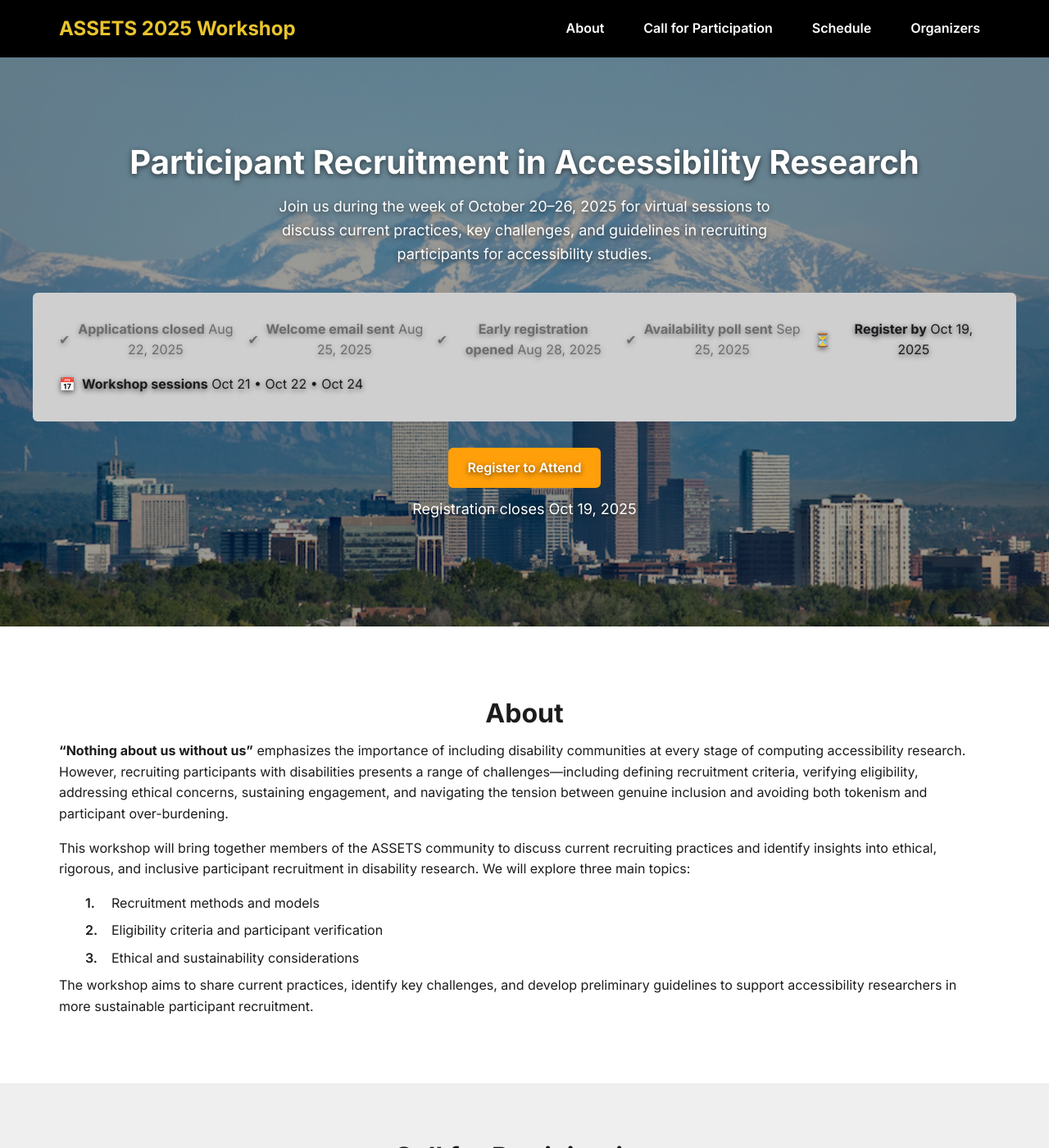
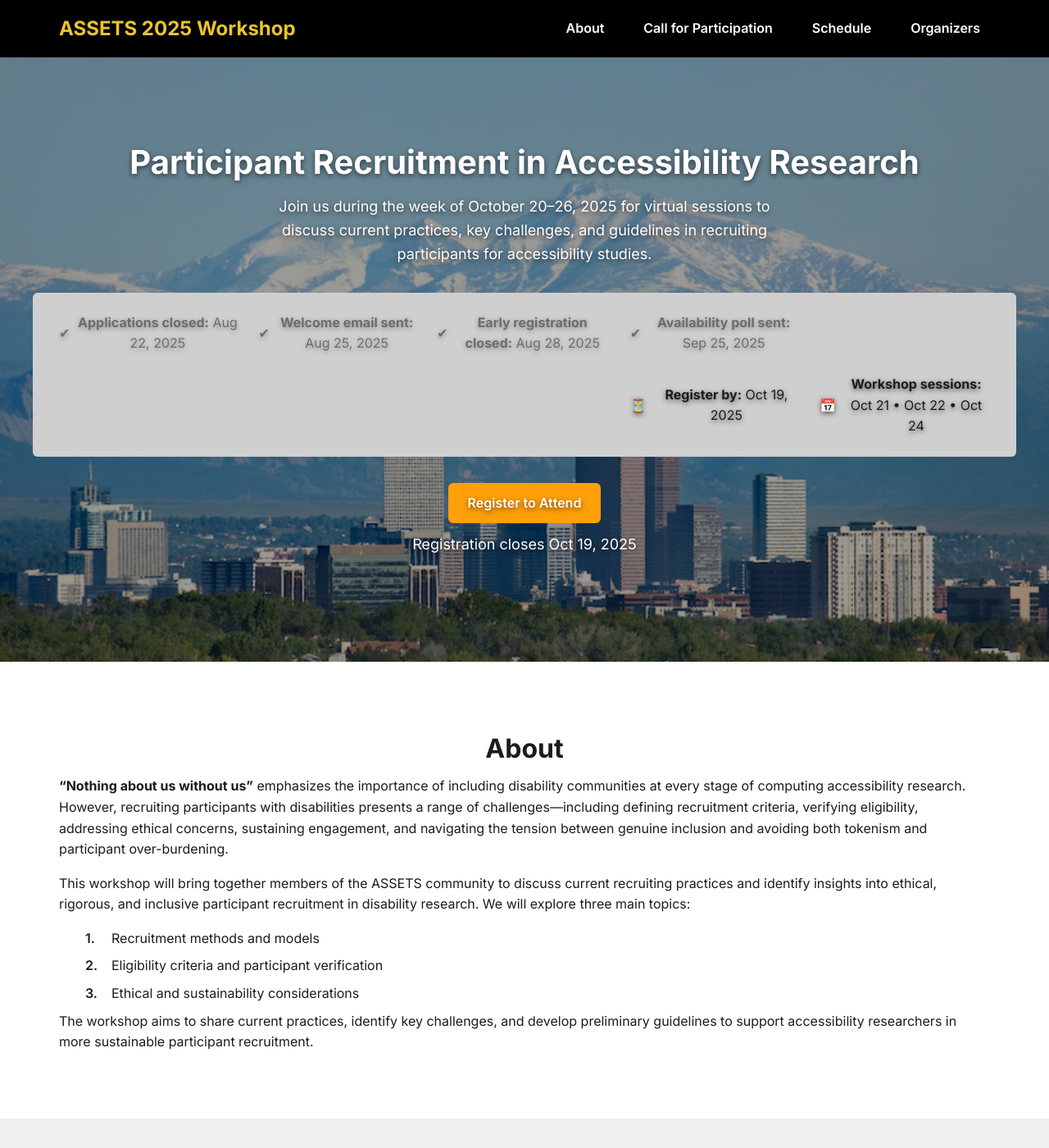
Before and after one commit to assets-recruitment-2025/assets-recruitment-2025.github.io, a Jekyll site: the page built from index.md, in a window 1280 px wide and 1400 px high. Shown: the whole window at 82% size. Built offline with Jekyll 4.4.1, drawn with Linux system fonts in a browser that asks for light colours.

```diff
--- a/assets/css/style.css
+++ b/assets/css/style.css
@@ -588,33 +588,36 @@ img {
   border: 0;
 }
 
-/* container box */
 .hero-milestones {
-  background: var(--clr-surface);
-  padding: 2rem;
-  border-radius: var(--radius);
-  display: flex;
-  flex-wrap: wrap;
-  gap: 1rem;
+  /* switch from flex to grid with 2 rows */
+  display: grid;
+  grid-template-rows: auto auto;
+  /* flow items left-to-right, then wrap into the next row */
+  grid-auto-flow: column;
+  gap: var(--gap);
   max-width: var(--site-max);
   margin: 2rem auto;
+  background: var(--clr-surface);
+  padding: 1.5rem 2rem;
+  border-radius: var(--radius);
 }
 
-/* each milestone */
+.hero-milestones .milestone.past {
+  /* force into first row */
+  grid-row: 1;
+  color: var(--clr-text-muted);
+  opacity: 0.6;
+}
+
+.hero-milestones .milestone.upcoming {
+  /* force into second row */
+  grid-row: 2;
+  color: var(--clr-text);
+}
+
+/* icon sizing, spacing stays the same */
 .hero-milestones .milestone {
-  flex: 1 1 180px;
   display: flex;
   align-items: center;
   gap: 0.5rem;
 }
-
-/* past dates are grayed out */
-.hero-milestones .milestone.past {
-  color: var(--clr-text-muted);
-  opacity: 0.6;
-}
-
-/* upcoming dates stay full-strength */
-.hero-milestones .milestone.upcoming {
-  color: var(--clr-text);
-}
--- a/index.md
+++ b/index.md
@@ -15,42 +15,42 @@ permalink: /
     <div class="milestone past">
       <span class="icon">✔︎</span>
       <div>
-        <strong>Applications closed</strong>
+        <strong>Applications closed:</strong>
         <time datetime="2025-08-22">Aug 22, 2025</time>
       </div>
     </div>
     <div class="milestone past">
       <span class="icon">✔︎</span>
       <div>
-        <strong>Welcome email sent</strong>
+        <strong>Welcome email sent:</strong>
         <time datetime="2025-08-25">Aug 25, 2025</time>
       </div>
     </div>
     <div class="milestone past">
       <span class="icon">✔︎</span>
       <div>
-        <strong>Early registration opened</strong>
+        <strong>Early registration closed:</strong>
         <time datetime="2025-08-28">Aug 28, 2025</time>
       </div>
     </div>
     <div class="milestone past">
       <span class="icon">✔︎</span>
       <div>
-        <strong>Availability poll sent</strong>
+        <strong>Availability poll sent:</strong>
         <time datetime="2025-09-25">Sep 25, 2025</time>
       </div>
     </div>
     <div class="milestone upcoming">
       <span class="icon">⏳</span>
       <div>
-        <strong>Register by</strong>
+        <strong>Register by:</strong>
         <time datetime="2025-10-19">Oct 19, 2025</time>
       </div>
     </div>
     <div class="milestone upcoming">
       <span class="icon">📅</span>
       <div>
-        <strong>Workshop sessions</strong>
+        <strong>Workshop sessions:</strong>
         Oct 21 • Oct 22 • Oct 24
       </div>
     </div>
```
